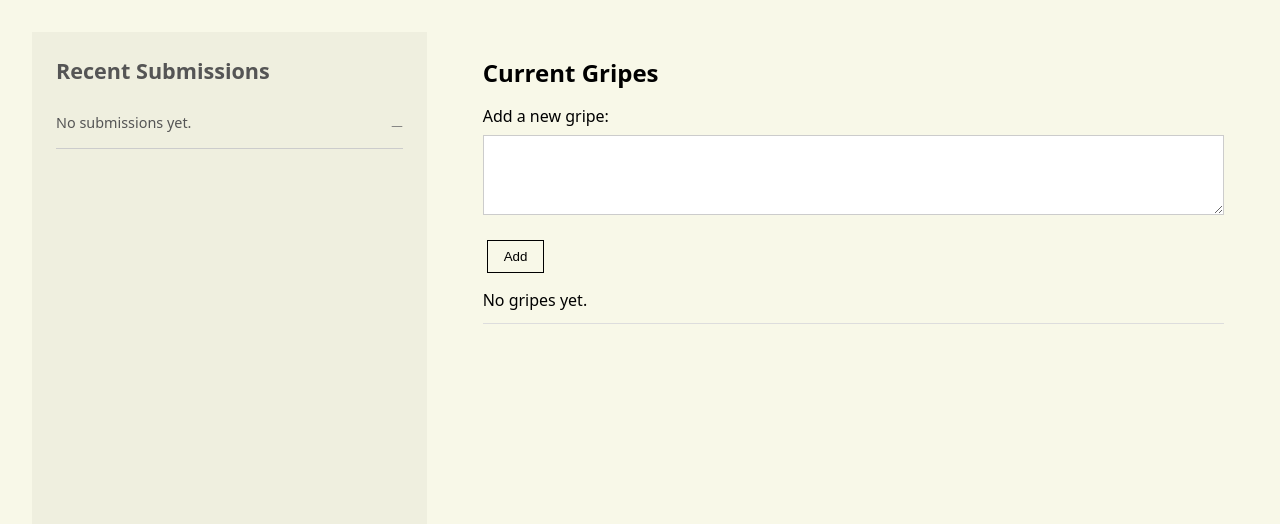
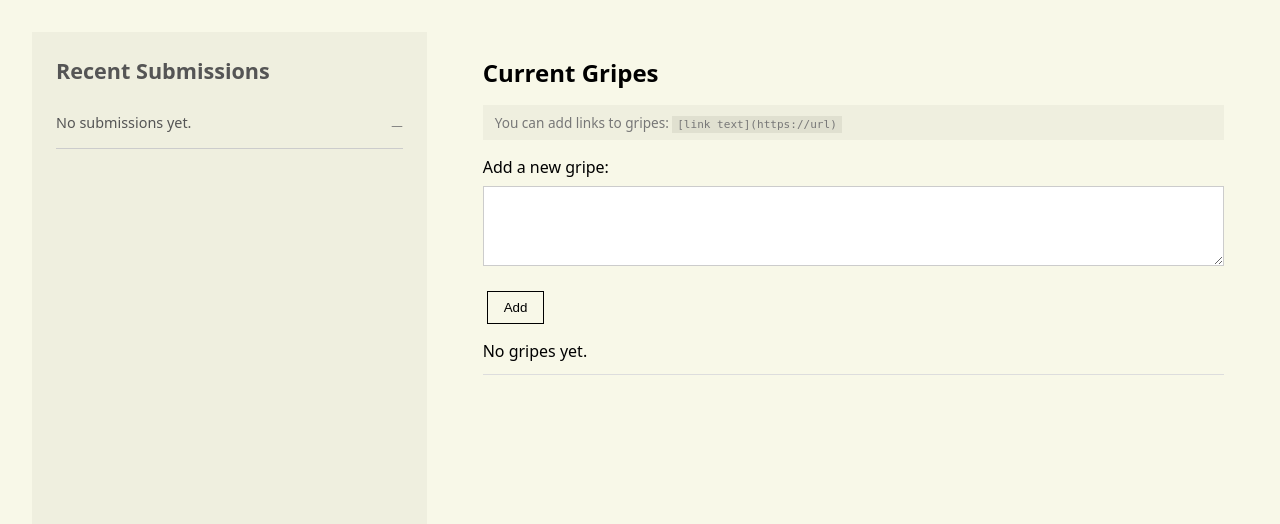
Before and after one commit to bdhamilton/c-vile, a Flask app: template templates/admin.html in a window 1280 px wide. Shown: the part 123-647 px from the top of the page. Run offline with Flask 3, Linux system fonts and the light colour scheme; the template is opened without the code that fills it, so the values that code supplies are empty; some libraries are stand-ins or nearby versions.

Commit message:
Add link syntax tip to admin page
Co-Authored-By: Claude Opus 4.6 <noreply@anthropic.com>

```diff
--- a/templates/admin.html
+++ b/templates/admin.html
@@ -179,6 +179,20 @@
             font-size: 0.8em;
             color: #777;
         }
+
+        .admin-tip {
+            font-size: 0.85em;
+            color: #777;
+            background: #efefdf;
+            padding: 0.5rem 0.75rem;
+            margin-top: 0;
+            margin-bottom: 1rem;
+        }
+
+        .admin-tip code {
+            background: #e0e0d0;
+            padding: 0.1rem 0.3rem;
+        }
     </style>
 </head>
 <body>
@@ -197,6 +211,7 @@
 
             <article id="current-gripes">
                 <h2>Current Gripes</h2>
+                <p class="admin-tip">You can add links to gripes: <code>[link text](https://url)</code></p>
                 <form hx-post="/admin/gripes"
                     hx-target="#gripes"
                     hx-swap="outerHTML"
```
